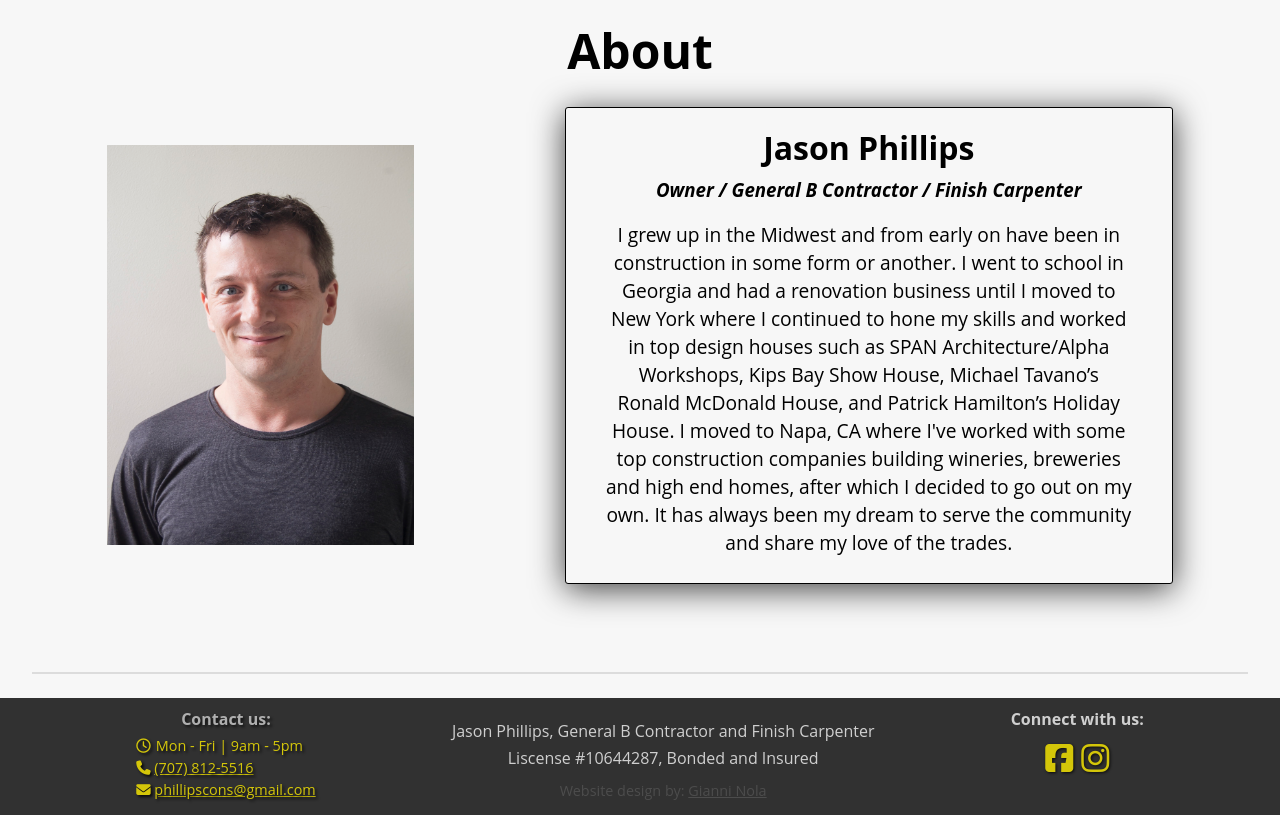
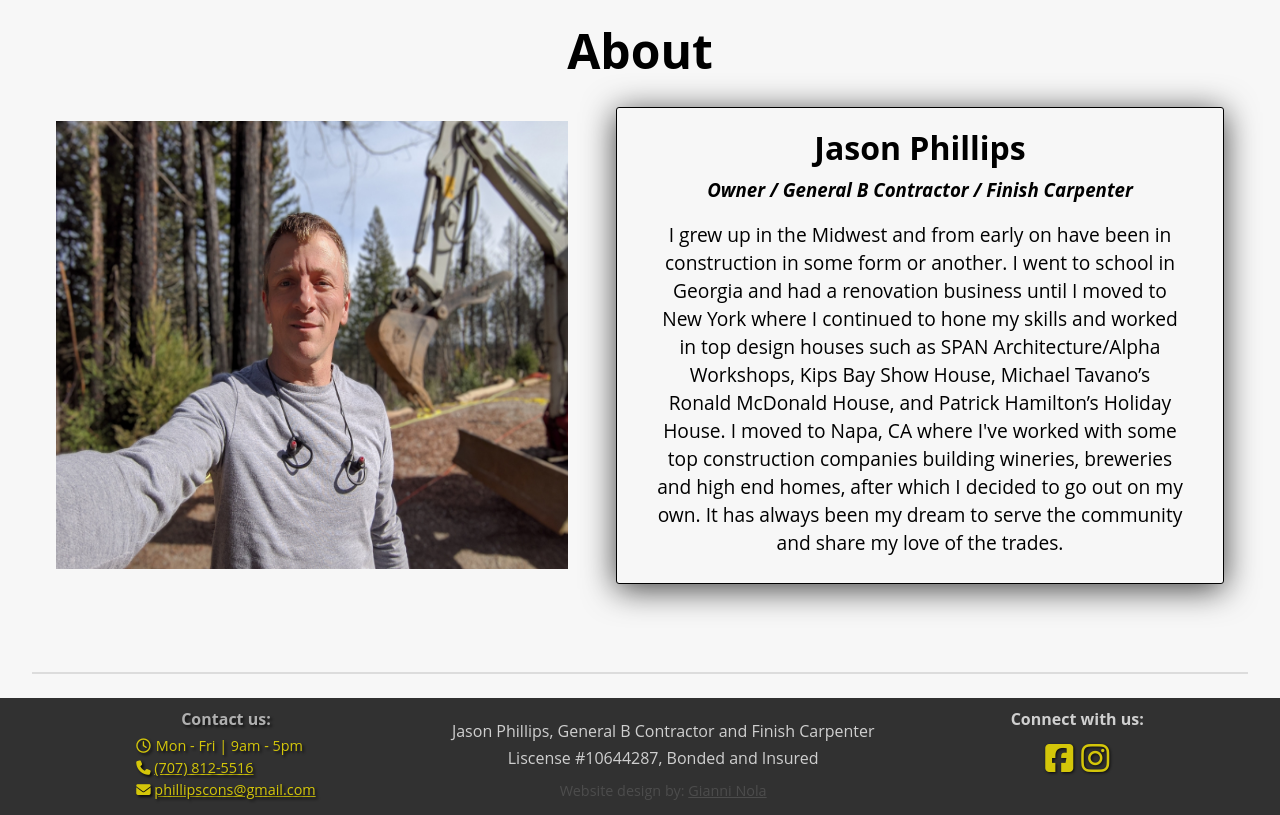
Before and after one commit to Gnola/jpconstruction, a React (Create React App) app in the folder client/: page / in a window 1280 px wide. Shown: the part 5140-5955 px from the top of the page. Built offline with nearby package versions, Linux system fonts and the light colour scheme; a web font is replaced by a local one.

Commit message:
changed Jason picture

```diff
--- a/client/src/App.css
+++ b/client/src/App.css
@@ -1076,8 +1076,8 @@ footer .FooterConnect #IG {
     height: 82vh;
   }
   .AboutLanding .AboutLanding-Mid .AboutLandingImg {
-    height: 50vh;
-    width: 24vw;
+    height: 56vh;
+    width: 40vw;
   }
   .AboutLanding .AboutLanding-Mid .AboutLandingText {
     width: 50%;
@@ -1106,6 +1106,7 @@ footer .FooterConnect #IG {
   .AboutLanding .AboutLanding-Mid .AboutLandingImg {
     width: 100%;
     margin-bottom: 1vh;
+    height: 50vh;
     margin-top: 0;
   }
   .AboutLanding .AboutLanding-Mid .AboutLandingText {
--- a/client/src/components/Home/AboutLanding/AboutLanding.js
+++ b/client/src/components/Home/AboutLanding/AboutLanding.js
@@ -1,5 +1,5 @@
 import React from 'react';
-import Jason from '../..//Header/headerimgs/Jason.JPG';
+import Jason from '../..//Header/headerimgs/Jason2.jpg';
 
 const AboutLanding = (props) => {
   return (
--- a/client/src/components/Home/AboutLanding/_about.scss
+++ b/client/src/components/Home/AboutLanding/_about.scss
@@ -72,8 +72,9 @@
 
 
       .AboutLandingImg {
-        height: 50vh;
-        width: 24vw;
+        height: 56vh;
+        width: 40vw;
+        // border: 1px solid black;
       }
       .AboutLandingText { // About paragraph
         width: 50%;
@@ -113,6 +114,7 @@
       .AboutLandingImg {
         width: 100%;
         margin-bottom: 1vh;
+        height: 50vh;
         margin-top: 0;
       }
       .AboutLandingText { // About paragraph
```
Also changed, not shown: client/src/components/Header/headerimgs/Jason2.jpg (added), 1 other file (tests, documents, lock files or other folders).
